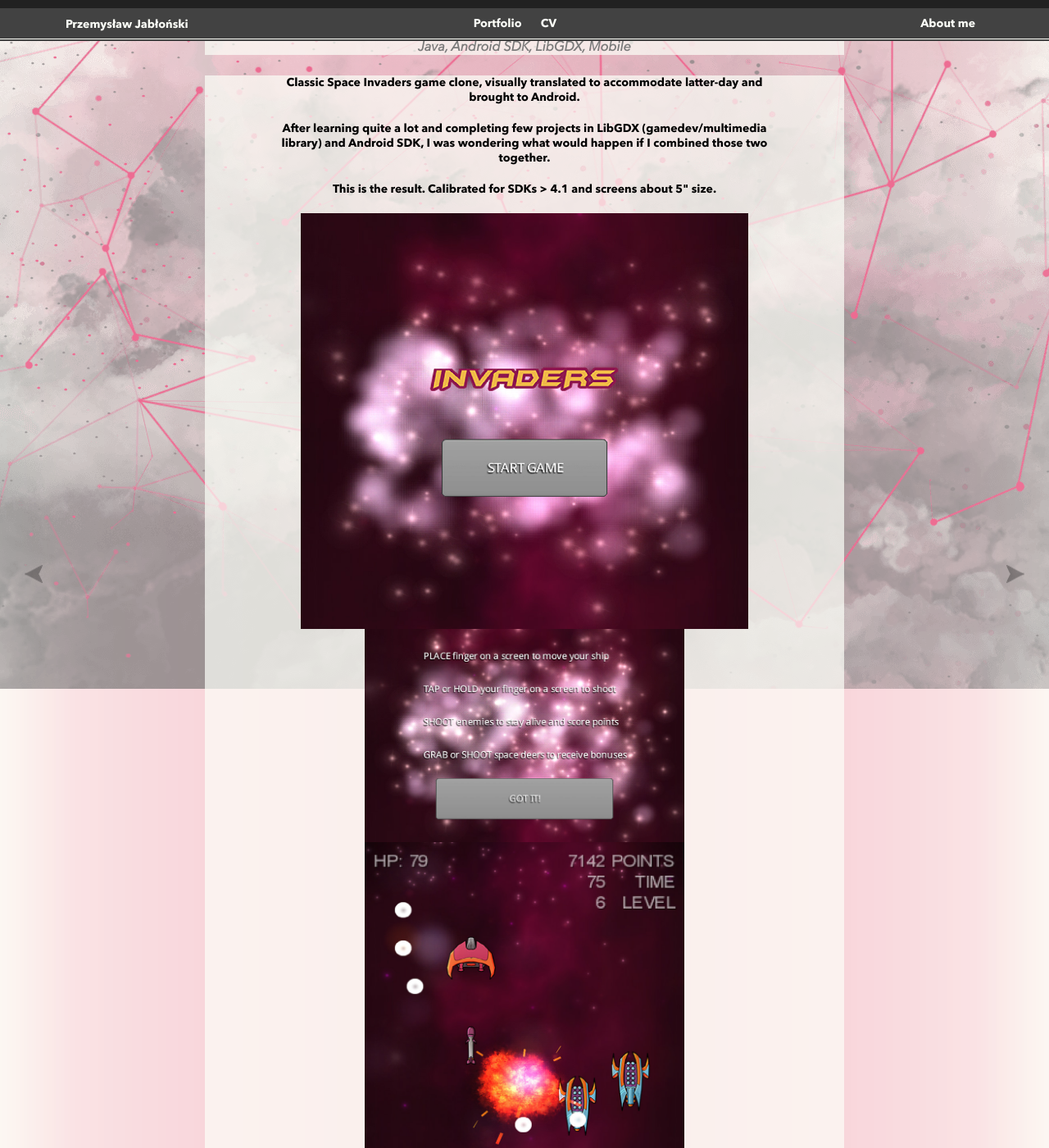
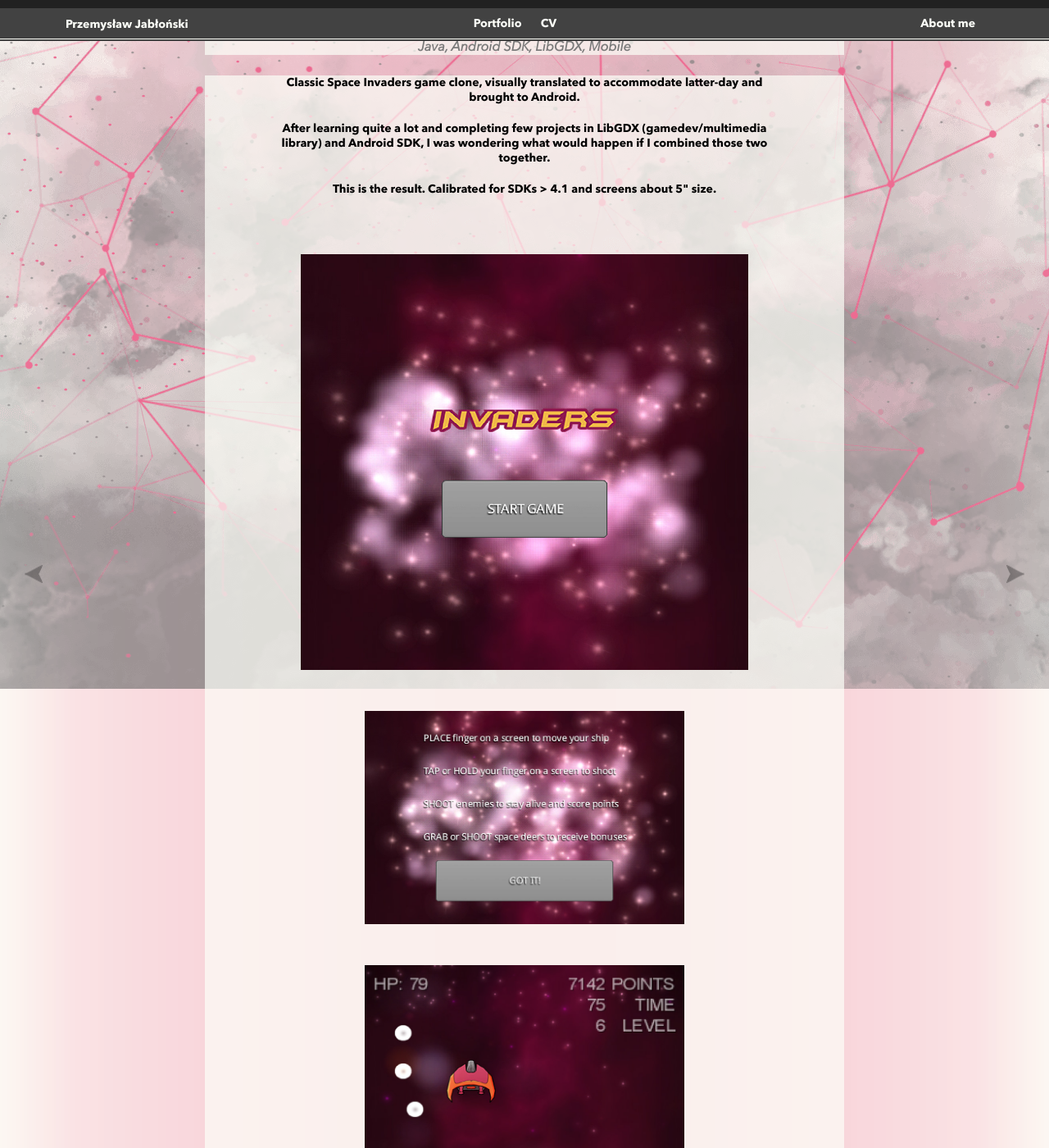
Before and after one commit to przemek-jablonski/sharaquss.github.io, a Jekyll site: the page built from _posts/2016-09-03-space-invaders.markdown, in a window 1280 px wide and 1400 px high, scrolled down 560 px. Shown: the whole window at 82% size. Built offline with Jekyll 4.4.1, drawn with Linux system fonts in a browser that asks for light colours.

Commit message:
margins for mobile views

```diff
--- a/_includes/css/style.css
+++ b/_includes/css/style.css
@@ -779,10 +779,12 @@ td {
 
   .post-wide .showcase-mobile img {
       max-width: 50%;
+      margin-top: 50px;
   }
 
   .post-wide .showcase-mobile-big img {
       max-width: 70%;
+      margin-top: 50px;
   }
 
 
```
